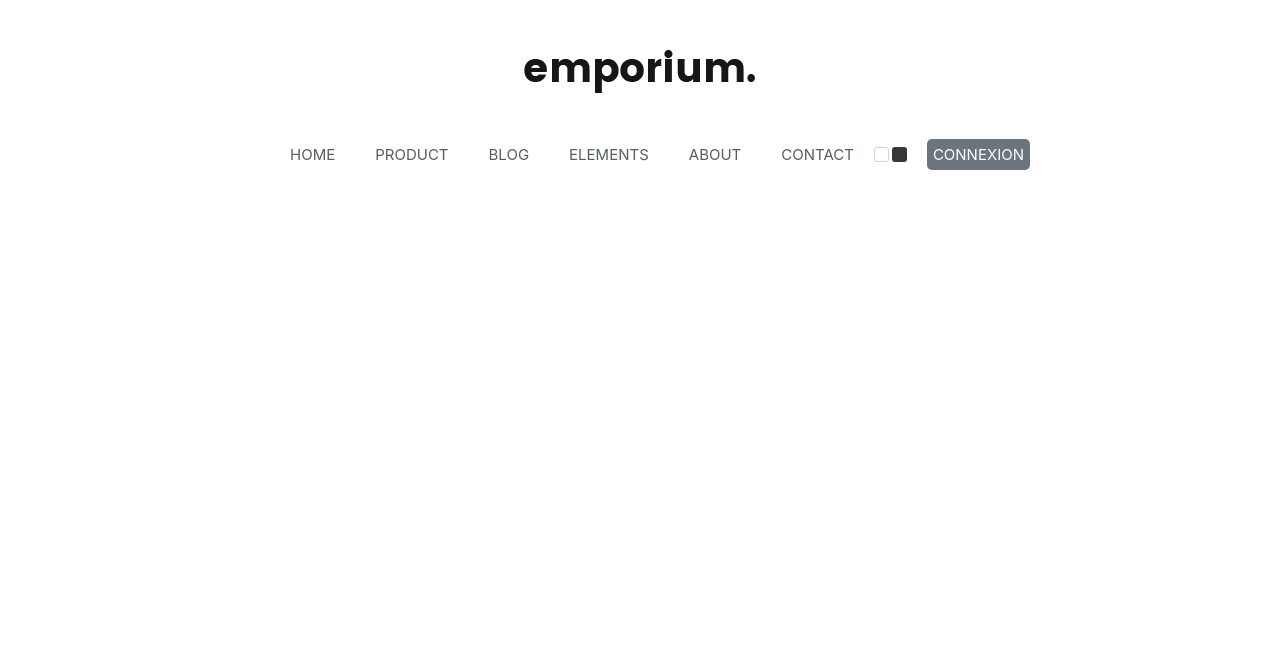
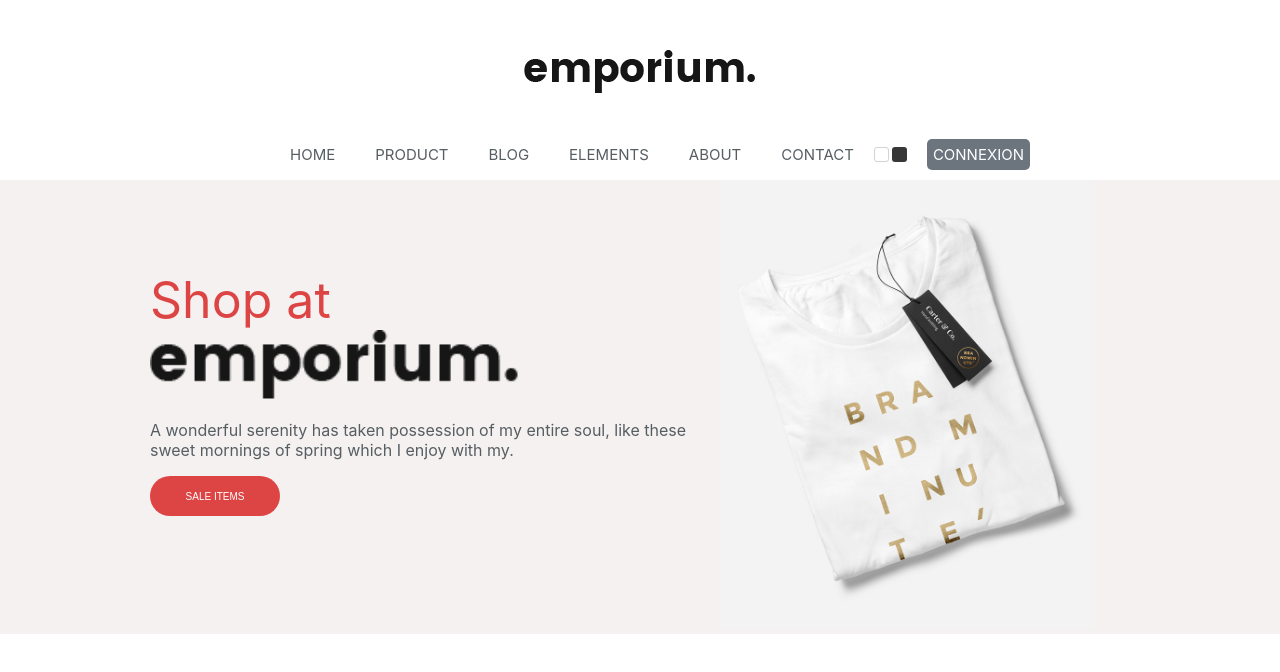
Before and after one commit to N-Georges/Projet-JS---Emporium, a website: page index.html in a window 1280 px wide. Drawn offline with Linux system fonts and the light colour scheme.

Commit message:
first section finaliser

```diff
--- a/index.html
+++ b/index.html
@@ -34,7 +34,17 @@
     </header>
     <main>
         <section class="firstSection">
-
+            <div class="content">
+                <span>Shop at</span>
+                <div>
+                    <img src="./public/img/logo.png" alt="logo_emporium">
+                </div>
+                <p>A wonderful serenity has taken possession of my entire soul, like these sweet mornings of spring which I enjoy with my.</p>
+                <button class="saleItems">SALE ITEMS</button>
+            </div>
+            <div class="outfit">
+                <img src="./public/img/slider-1.jpg" alt="outfit-brand">
+            </div>
         </section>
     </main>
 
--- a/src/scss/_variables.scss
+++ b/src/scss/_variables.scss
@@ -1,3 +1,4 @@
 $rougeGlobal: #DD4545;
 $gris: #6C757D;
 $gris2: #565E62;
+$gris3: #f5f1f1;
--- a/src/scss/modules/_firstSection.scss
+++ b/src/scss/modules/_firstSection.scss
@@ -1,3 +1,35 @@
-.firsSection{
-    background: #F3F3F3;
+.firstSection{
+    background-color: $gris3;
+    display: flex;
+    width: 100vw;
+    .content{
+        width: 100%;
+        padding: 90px;
+        padding-right: 0;
+        padding-left: 150px;
+        span{
+            color: $rougeGlobal;
+            font-size: 50px;
+        }
+        img{
+            height: 70px;
+        }
+        p{
+            color: $gris2;
+        }
+        .saleItems{
+            color: #fff;
+            font-size: 10px;
+            height: 40px;
+            width: 130px;
+            background-color: $rougeGlobal;
+            border: none;
+            border-radius: 20px;
+            cursor: pointer;
+        }
+    }
+    img{
+        height: 450px;
+        padding-right: 200px;
+    }
 }
```
Also changed, not shown: public/css/app.css, 1 other file.
